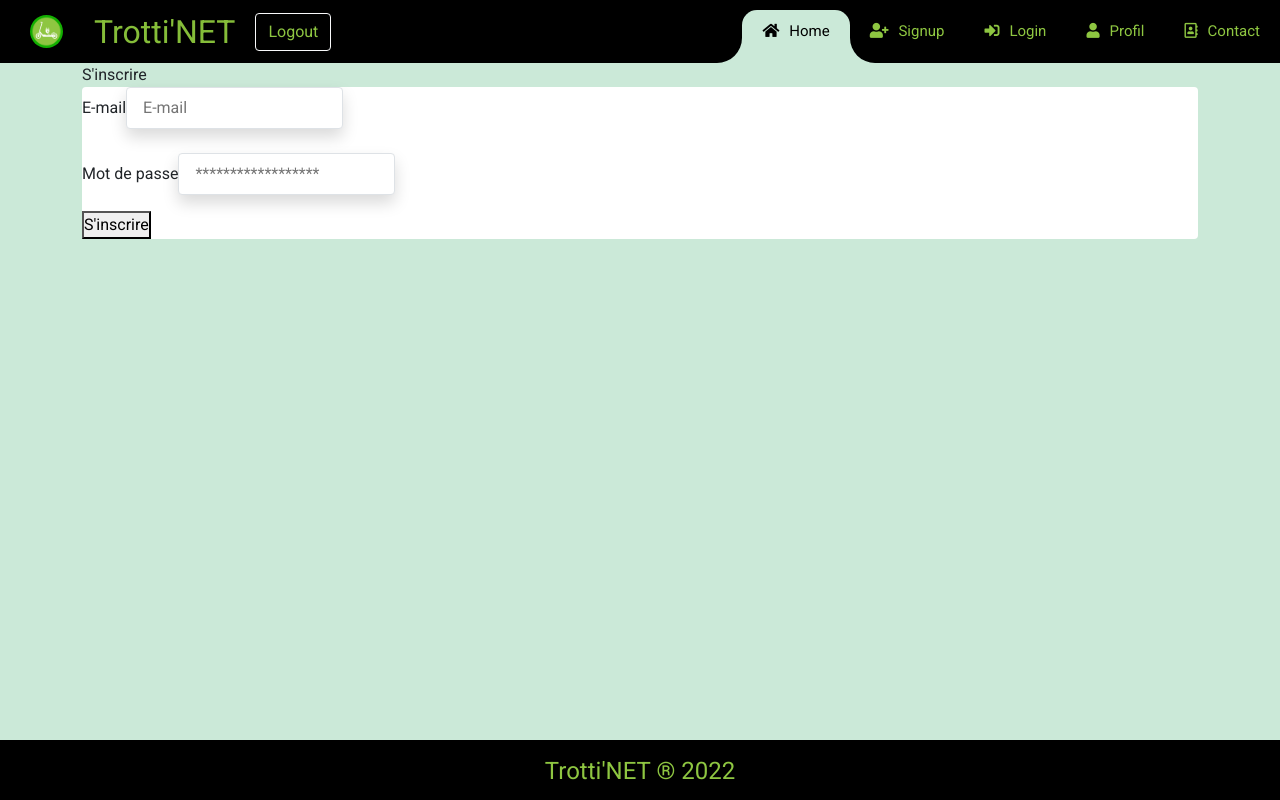
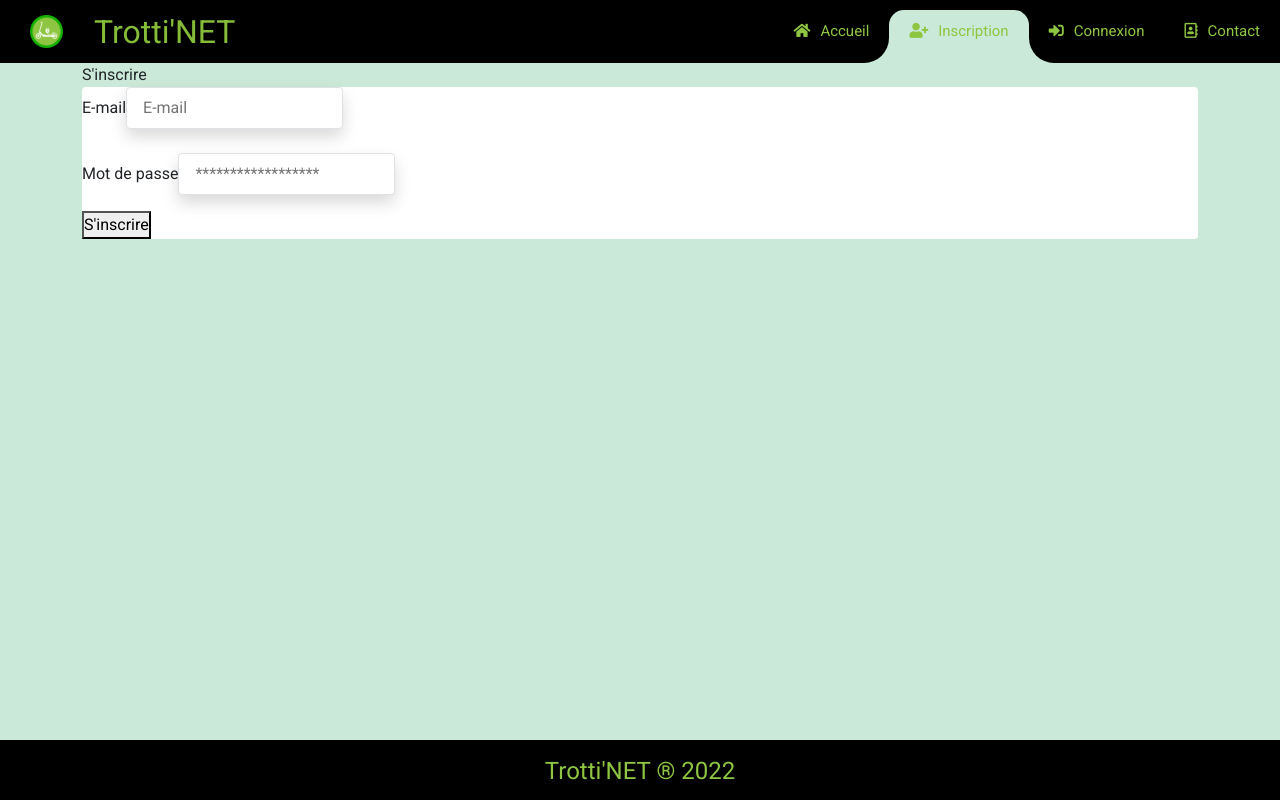
Before and after one commit to jordan-creyelman/trotinette, a React (Create React App) app: page /inscription in a window 1280 px wide. Built offline with nearby package versions, Linux system fonts and the light colour scheme.

Commit message:
redirect navbar menu

```diff
--- a/src/components/Navbar_test/index.css
+++ b/src/components/Navbar_test/index.css
@@ -57,7 +57,7 @@ i {
 }
 
 #navbarSupportedContent > ul > li.active > a {
-  color: #000000;
+  color: #8EC641;
   background-color: transparent;
   transition: all 0.7s;
 }
--- a/src/components/Navbar_test/index.jsx
+++ b/src/components/Navbar_test/index.jsx
@@ -3,9 +3,14 @@ import { NavLink } from 'react-router-dom';
 import $ from 'jquery';
 import './index.css';
 import img3 from "../../assets/Img/logo trottinette.png";
-import Logout from '../../pages/Logout_test/index';
+import { useDispatch, useSelector } from 'react-redux';
+import Cookies from "js-cookie";
+import { logOut } from '../../redux/userActions';
 
 const Navbar = () => {
+
+  const userToken = useSelector(state => state.token);
+  const dispatch = useDispatch();
 
   function animation(){
     var tabsNewAnim = $('#navbarSupportedContent');
@@ -38,18 +43,76 @@ const Navbar = () => {
   useEffect(() => {
     animation();
     $(window).on('resize', function(){
-      setTimeout(function(){ animation(); }, 5);
+      setTimeout(function(){ animation(); }, 500);
     });
   }, []);
-  return (
 
-    <nav className="navbar navbar-expand-lg navbar-mainbg">
-
+  let navbarItems;
+  (userToken === null)?
+    navbarItems = <>
         <NavLink className="navbar-brand navbar-logo " to="/" >
             <img src={img3} alt="Logo Trotti'NET" className='img-fluid'></img>
         </NavLink>
          <h2>Trotti'NET</h2>
-        <div><Logout/></div>
+        {/* <div><Logout/></div> */}
+        <button
+          className="navbar-toggler"
+          onClick={ function(){
+            setTimeout(function(){ animation(); });
+          }}
+          type="button" data-toggle="collapse"
+          data-target="#navbarSupportedContent"
+          aria-controls="navbarSupportedContent"
+          aria-expanded="false"
+          aria-label="Toggle navigation">
+           <i className="fas fa-bars text-white"></i>
+        </button>
+
+        <div className="collapse navbar-collapse" id="navbarSupportedContent">
+          <ul className="navbar-nav ms-auto mb-2 mb-lg-0">
+            <div className="hori-selector">
+              <div className="left"></div>
+              <div className="right"></div>
+            </div>
+            <li className="nav-item" >
+              <NavLink className="nav-link" to="/" >
+                <i className="fas fa-home"></i>
+                Accueil
+              </NavLink>
+            </li>
+            <li className="nav-item">
+              <NavLink className="nav-link" to="/inscription" >
+                <i className="fas fa-user-plus"></i>
+                Inscription
+              </NavLink>
+              </li>
+            <li className="nav-item">
+              <NavLink className="nav-link" to="/connexion" >
+                <i className="fas fa-sign-in-alt"></i>
+                Connexion
+              </NavLink>
+            </li>
+            {/* <li className="nav-item">
+              <NavLink className="nav-link" to="/profile" >
+                <i  className="fas fa-user"> </i>
+                Profil
+              </NavLink>
+            </li> */}
+            <li className="nav-item">
+              <NavLink className="nav-link" to="/contact" >
+                <i  className="far fa-address-book"></i>
+                Contact
+              </NavLink>
+            </li>
+          </ul>
+        </div>
+    </>
+    : navbarItems = <>
+        <NavLink className="navbar-brand navbar-logo " to="/" >
+            <img src={img3} alt="Logo Trotti'NET" className='img-fluid'></img>
+        </NavLink>
+         <h2>Trotti'NET</h2>
+        {/* <div><Logout/></div> */}
         <button
           className="navbar-toggler"
           onClick={ function(){
@@ -72,19 +135,19 @@ const Navbar = () => {
             <li className="nav-item active" >
               <NavLink className="nav-link" to="/" >
                 <i className="fas fa-home"></i>
-                Home
+                Accueil
               </NavLink>
             </li>
-            <li className="nav-item">
+            {/* <li className="nav-item">
               <NavLink className="nav-link" to="/signup" >
                 <i className="fas fa-user-plus"></i>
                 Signup
               </NavLink>
-              </li>
+              </li> */}
             <li className="nav-item">
-              <NavLink className="nav-link" to="/login" >
-                <i className="fas fa-sign-in-alt"></i>
-                Login
+              <NavLink className="nav-link" to="/" onClick={() => { dispatch(logOut()); Cookies.remove('token'); Cookies.remove('id'); Cookies.remove('isLoggedIn') }} >
+                <i className="fas fa-sign-out-alt"></i>
+                Déconnexion
               </NavLink>
             </li>
             <li className="nav-item">
@@ -101,8 +164,14 @@ const Navbar = () => {
             </li>
           </ul>
         </div>
-      </nav>
-    );
+    </>
+
+  return (
+
+    <nav className="navbar navbar-expand-lg navbar-mainbg">
+      {navbarItems}
+    </nav>
+  );
 }
 
 export default Navbar;
```
